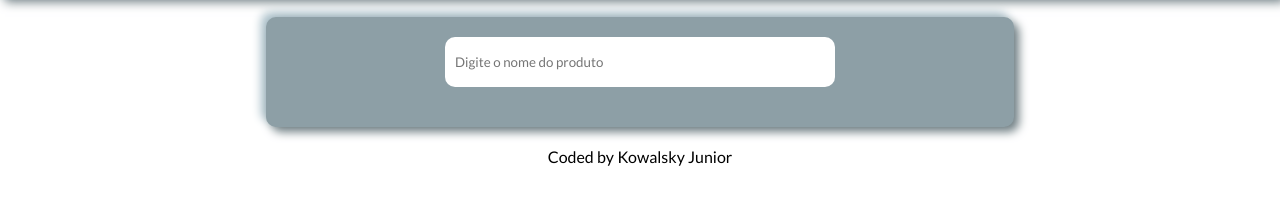
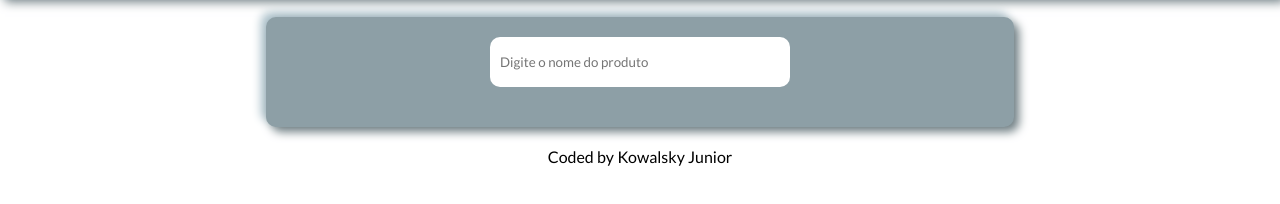
Before and after one commit to kowalskyjunior/tabela-preco, a plain HTML site: page index.html in a window 1280 px wide. Shown: the part 72-276 px from the top of the page. Drawn offline with Linux system fonts and the light colour scheme.

Commit message:
Update style.css

```diff
--- a/css/style.css
+++ b/css/style.css
@@ -5,6 +5,7 @@
     padding: 0;
     box-sizing: border-box;
     font-family: 'Lato', sans-serif;
+    overflow-x: hidden;
 }
 
 .container {
@@ -37,7 +38,7 @@ box-shadow:  5px 5px 10px #6f7e83,
 
 .content input{
     margin-top: 20px;
-    width: 390px;
+    width: 300px;
     height: 50px;
     padding: 0 10px;
     border-radius: 10px;
```
